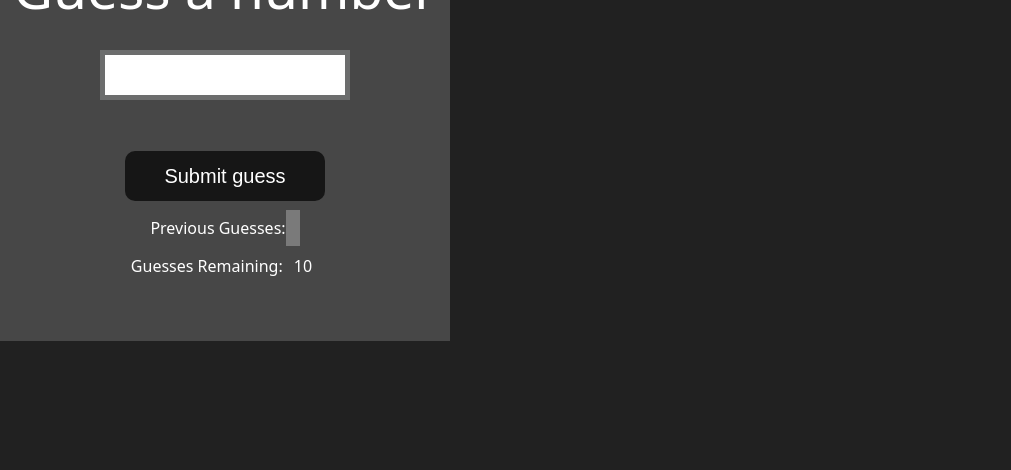
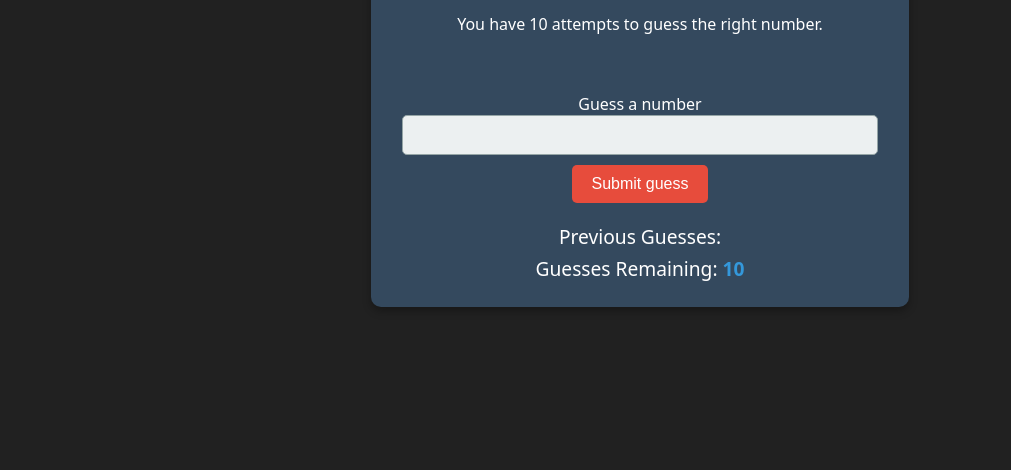
Before and after one commit to sanket-niwate/Js-projects, a plain HTML site: page 4-GuessTheNumber/index.html in a window 1280 px wide. Shown: the part 330-800 px from the top of the page, without its empty margins (0-1011 px from the left). Drawn offline with Linux system fonts and the light colour scheme.

Commit message:
guess the number

```diff
--- a/4-GuessTheNumber/style.css
+++ b/4-GuessTheNumber/style.css
@@ -1,91 +1,90 @@
-html {
-  font-family: sans-serif;
+/* General styles */
+body {
+  font-family: Arial, sans-serif;
+  background-color: #1e1e1e;
+  color: #f0f0f0;
+  margin: 0;
+  padding: 0;
+  display: flex;
+  flex-direction: column;
+  align-items: center;
+  justify-content: center;
+  min-height: 100vh;
+  box-sizing: border-box;
+}
+/* Wrapper for the game content */
+#wrapper {
+  text-align: center;
+  padding: 20px;
+  background-color: #34495e;
+  border-radius: 10px;
+  box-shadow: 0 4px 8px rgba(0, 0, 0, 0.3);
+  max-width: 600px;
+  margin: 20px auto;
 }
 
-body {
-  width: 300px;
-  max-width: 750px;
-  min-width: 480px;
-  margin: 0 auto;
-  background-color: #212121;
+/* Headings */
+h1 {
+  font-size: 2em;
+  margin-bottom: 10px;
+  color: #ecf0f1;
 }
 
-.lastResult {
-  color: white;
-  padding: 7px;
+/* Form styles */
+form {
+  margin-top: 20px;
 }
 
-.guesses {
-  color: white;
-  padding: 7px;
+label {
+  display: block;
+  margin-bottom: 10px;
+  font-size: 1.2em;
 }
 
-button {
-  background-color: #141414;
-  color: #fff;
-  width: 250px;
-  height: 50px;
-  border-radius: 25px;
-  font-size: 30px;
-  border-style: none;
-  margin-top: 30px;
-  /* margin-left: 50px; */
+input[type='text'] {
+  padding: 10px;
+  font-size: 1em;
+  border: 1px solid #95a5a6;
+  border-radius: 5px;
+  width: calc(100% - 22px); /* Adjust width to include padding and border */
+  margin-bottom: 10px;
+  box-sizing: border-box;
+  background-color: #ecf0f1;
+  color: #2c3e50;
 }
 
-#subt {
-  background-color: #161616;
-  color: #ffffff;
-  width: 200px;
-  height: 50px;
-  border-radius: 10px;
-  font-size: 20px;
-  border-style: none;
-  margin-top: 50px;
-  /* margin-left: 75px; */
+input[type='submit'] {
+  padding: 10px 20px;
+  font-size: 1em;
+  color: #fff;
+  background-color: #e74c3c;
+  border: none;
+  border-radius: 5px;
+  cursor: pointer;
+  transition: background-color 0.3s;
 }
 
-#guessField {
-  color: #000;
-  width: 250px;
-  height: 50px;
-  font-size: 30px;
-  border-style: none;
-  margin-top: 25px;
-
-  /* margin-left: 50px; */
-  border: 5px solid #6c6d6d;
-  text-align: center;
+input[type='submit']:hover {
+  background-color: #c0392b;
 }
 
-#guess {
-  font-size: 55px;
-  /* margin-left: 90px; */
-  margin-top: 120px;
-  color: #fff;
+/* Result paragraphs */
+.resultParas {
+  margin-top: 20px;
 }
 
-.guesses {
-  background-color: #7a7a7a;
+.resultParas p {
+  margin: 5px 0;
+  font-size: 1.2em;
 }
 
-#wrapper {
-  box-sizing: border-box;
-  text-align: center;
-  width: 450px;
-  height: 550px;
-  background-color: #474747;
-  color: #fff;
-  font-size: 25px;
+.resultParas .lowOrHi {
+  font-weight: bold;
+  color: #e74c3c;
 }
 
-h1 {
-  background-color: #161616;
-
-  color: #fff;
-  text-align: center;
+.guesses,
+.lastResult {
+  font-weight: bold;
+  color: #3498db;
 }
-
-p {
-  font-size: 16px;
-  text-align: center;
-}
```
